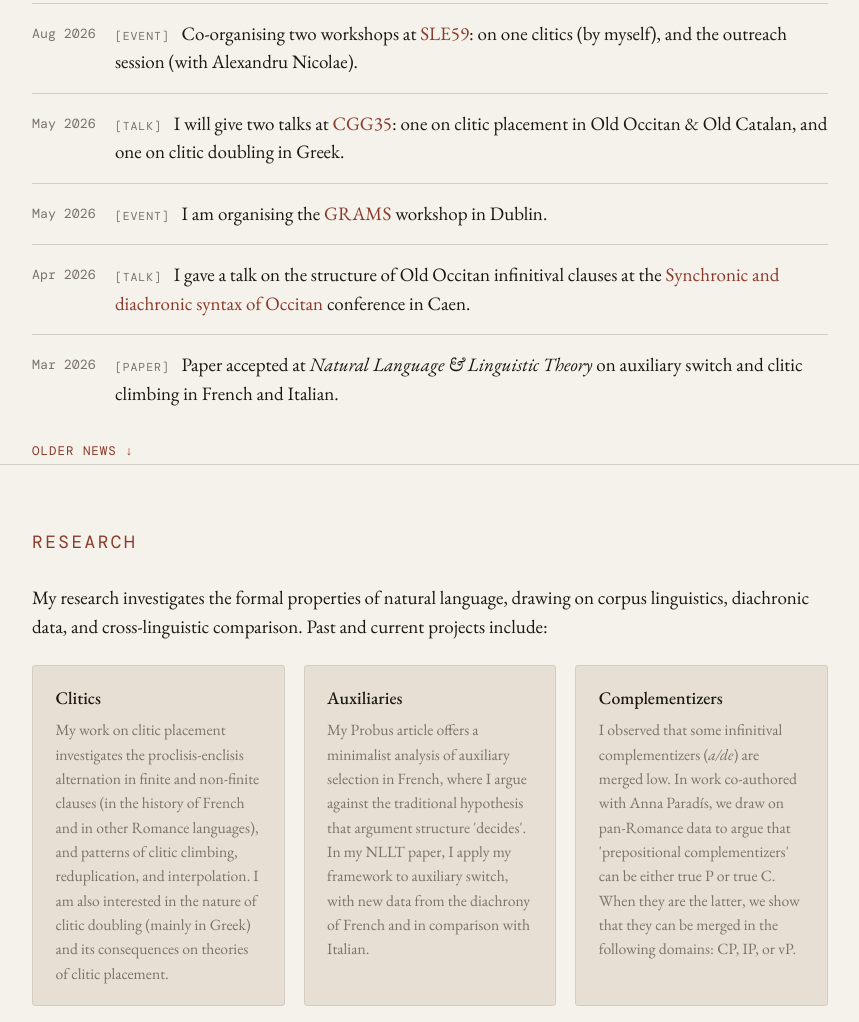
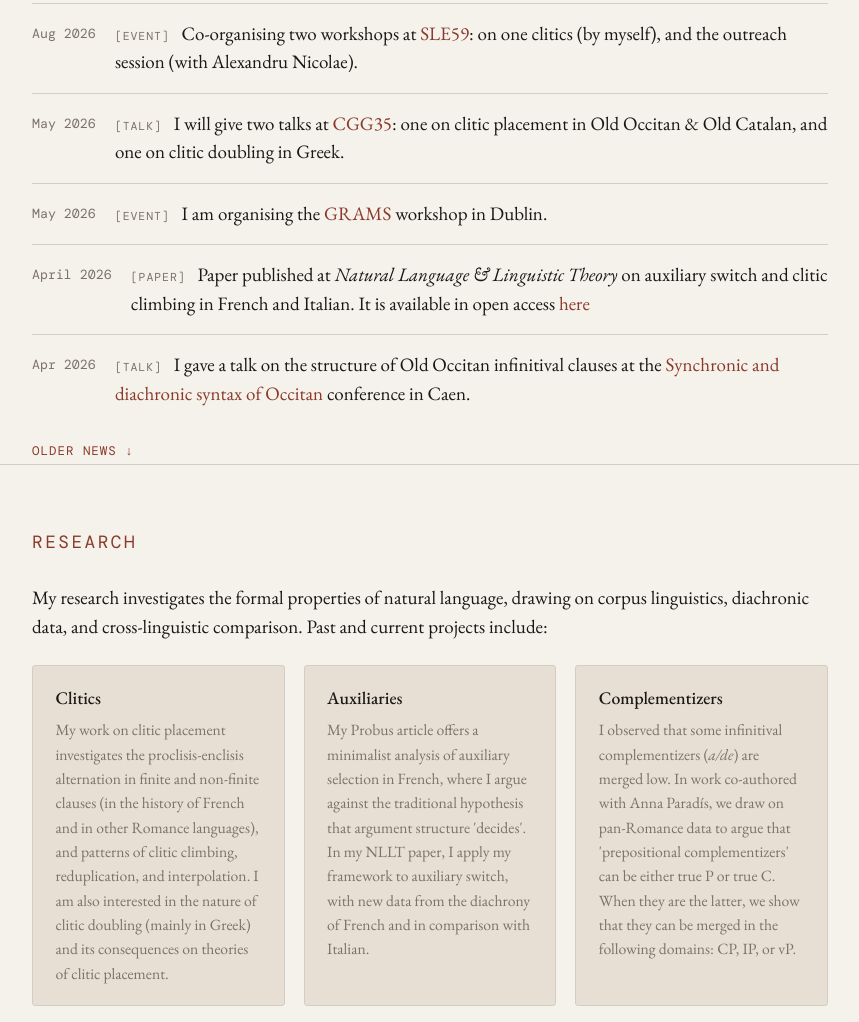
Before and after one commit to loiseaulivier/loiseaulivier.github.io, a plain HTML site: page index.html in a window 1280 px wide. Shown: the part 1454-2476 px from the top of the page, without its empty margins (210-1069 px from the left). Drawn offline with nearby package versions, Linux system fonts and the light colour scheme; a web font is replaced by a local one.

Commit message:
Update index.html

```diff
--- a/index.html
+++ b/index.html
@@ -507,18 +507,18 @@ a:hover {
           I am organising the <a href="https://sites.google.com/view/grams-workshop">GRAMS</a> workshop in Dublin.
         </div>
       </li>
+        <li class="pub-item">
+        <span class="pub-year">April 2026</span>
+        <div>
+          <span style="font-family:'DM Mono',monospace;font-size:0.72rem;letter-spacing:0.08em;text-transform:uppercase;color:var(--muted);margin-right:0.5rem;">[paper]</span>
+          Paper published at <em>Natural Language &amp; Linguistic Theory</em> on auxiliary switch and clitic climbing in French and Italian. It is available in open access <a href="https://link.springer.com/article/10.1007/s11049-026-09709-4#article-info">here</a>
+        </div>
+      </li>
       <li class="pub-item">
         <span class="pub-year">Apr 2026</span>
         <div>
           <span style="font-family:'DM Mono',monospace;font-size:0.72rem;letter-spacing:0.08em;text-transform:uppercase;color:var(--muted);margin-right:0.5rem;">[talk]</span>
           I gave a talk on the structure of Old Occitan infinitival clauses at the <a href="https://crisco.unicaen.fr/evenement/synchronic-and-diachronic-syntax-of-occitan/">Synchronic and diachronic syntax of Occitan</a> conference in Caen.
-        </div>
-      </li>
-      <li class="pub-item">
-        <span class="pub-year">Mar 2026</span>
-        <div>
-          <span style="font-family:'DM Mono',monospace;font-size:0.72rem;letter-spacing:0.08em;text-transform:uppercase;color:var(--muted);margin-right:0.5rem;">[paper]</span>
-          Paper accepted at <em>Natural Language &amp; Linguistic Theory</em> on auxiliary switch and clitic climbing in French and Italian.
         </div>
       </li>
       <li class="pub-item news-extra" style="display:none;">
@@ -594,7 +594,7 @@ a:hover {
       <p class="level-heading">Peer-Reviewed Journal Articles</p>
       <ul class="pub-list">
         <li class="pub-item"><span class="pub-year">In prep</span><div><p class="pub-title"><span class="pub-authors">Olivier, Marc &amp; Gialdini, Cecilia.</span> Modern Languages in UK universities: the 'discipline' and its components</p></div></li>
-        <li class="pub-item"><span class="pub-year">2026</span><div><p class="pub-title"><span class="pub-authors">Olivier, Marc.</span> Agree in restructuring: evidence from auxiliary switch and clitic climbing in French and Italian</p><p class="pub-venue"><em>Natural Language &amp; Linguistic Theory. DOI: 10.1007/s11049-026-09709-4</em>. <a class="pub-link" href="https://ling.auf.net/lingbuzz/009880">Preprint ↗</a></p></div></li>
+        <li class="pub-item"><span class="pub-year">2026</span><div><p class="pub-title"><span class="pub-authors">Olivier, Marc.</span> Agree in restructuring: evidence from auxiliary switch and clitic climbing in French and Italian</p><p class="pub-venue"><em>Natural Language &amp; Linguistic Theory 44(23), pp. 1-55. DOI: 10.1007/s11049-026-09709-4</em>. <a class="pub-link" href="https://link.springer.com/article/10.1007/s11049-026-09709-4#citeas">Article ↗</a></p></div></li>
         <li class="pub-item"><span class="pub-year">2026</span><div><p class="pub-title"><span class="pub-authors">Olivier, Marc &amp; Paradís, Anna.</span> A tripartition of complementizers: exploring clause size in Romance</p><p class="pub-venue">Adina Dragomirescu &amp; Alexandru Nicolae (eds.), <em>Theoretical and Empirical issues in the study of clause size</em>. Special issue of <em>Revue Roumaine de Linguistique</em>. <a class="pub-link" href="https://ling.auf.net/lingbuzz/009672">Preprint ↗</a></p></div></li>
         <li class="pub-item"><span class="pub-year">2025</span><div><p class="pub-title"><span class="pub-authors">Olivier, Marc.</span> A syntactic account of auxiliary selection in French</p><p class="pub-venue"><em>Probus, 37(2), pp. 163–197. DOI: 10.1515/probus-2024-0005</em> <a class="pub-link" href="https://doi.org/10.1515/probus-2024-0005">Article ↗</a></p></div></li>
         <li class="pub-item"><span class="pub-year">2025</span><div><p class="pub-title"><span class="pub-authors">Olivier, Marc.</span> Clitic placement with infinitives in the diachrony of French: from enclisis to proclisis</p><p class="pub-venue"><em>Journal of Historical Syntax, 9, pp. 1–45. DOI: 10.18148/hs/2025.v9i2-10.212</em> <a class="pub-link" href="https://doi.org/10.18148/hs/2025.v9i2-10.212">Article ↗</a></p></div></li>
```
